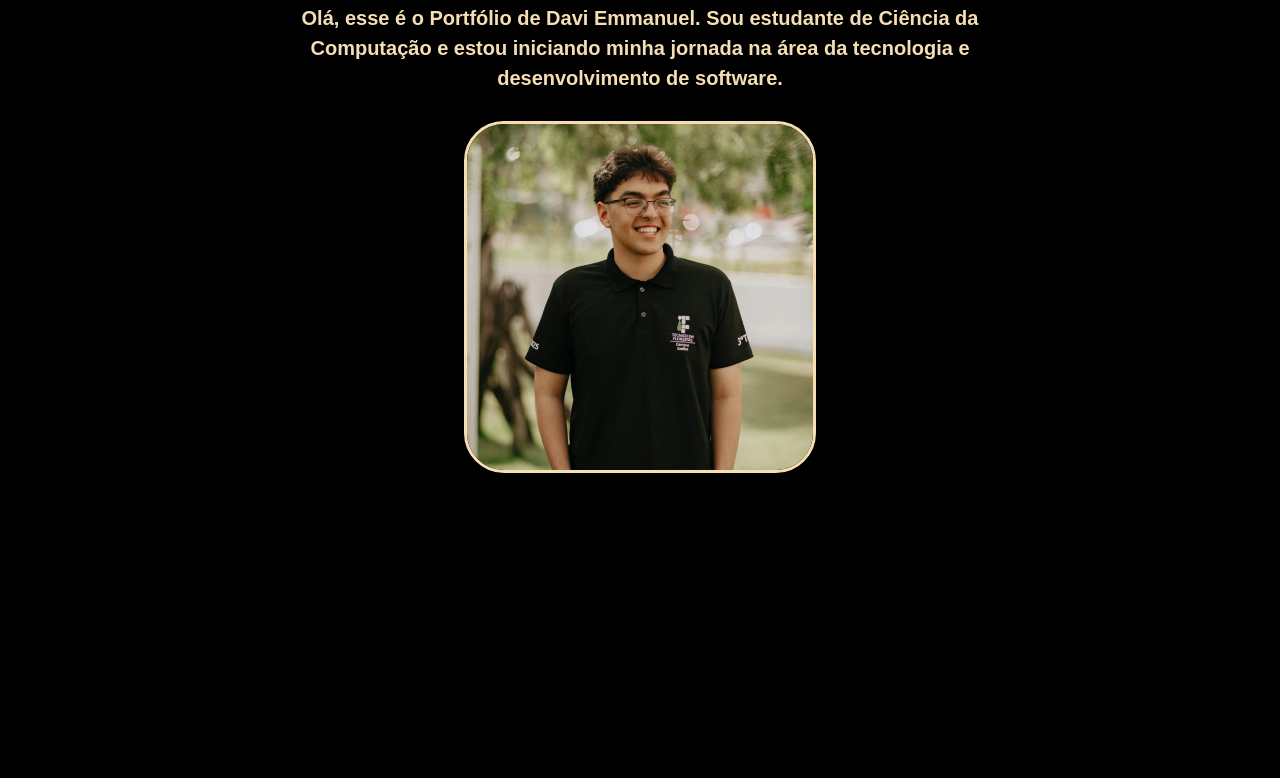
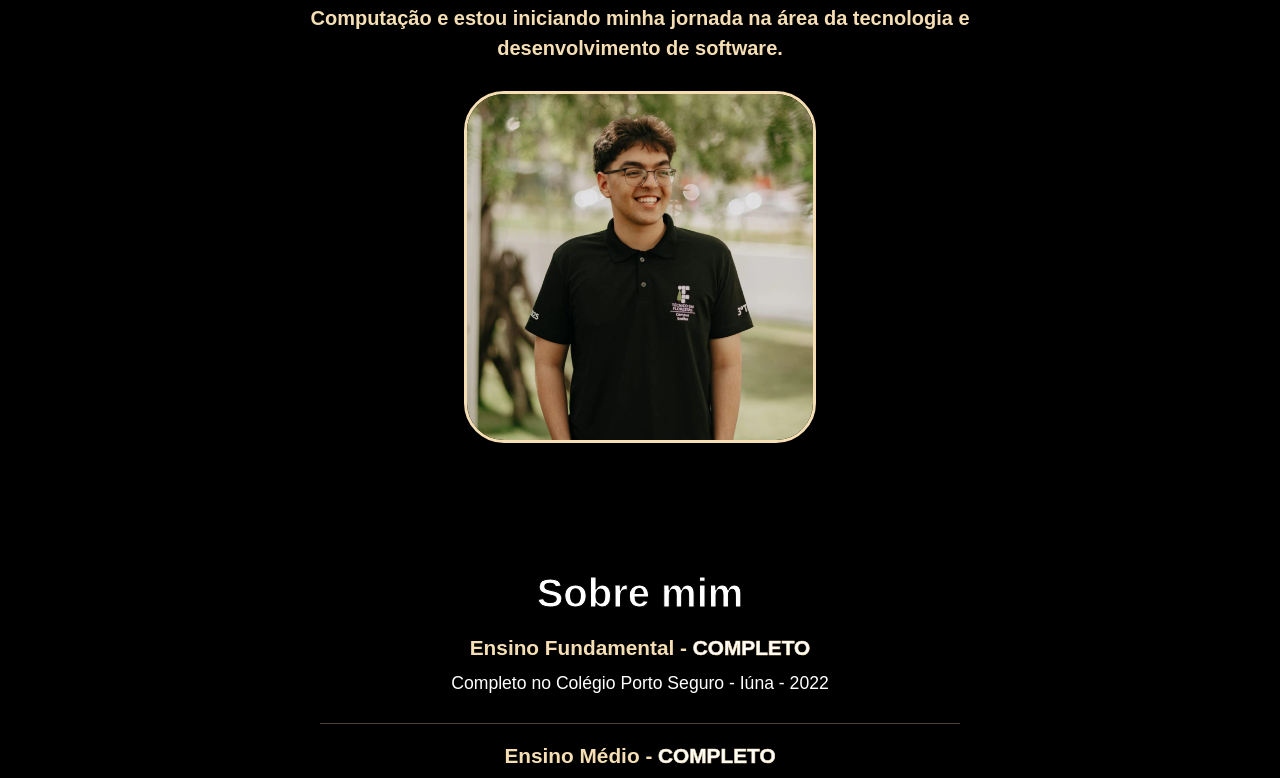
Before and after one commit to daviemmanuelbs/1-PROJETO, a plain HTML site: page index.html in a window 1280 px wide. Shown: the part 241-1019 px from the top of the page. Drawn offline with Linux system fonts and the light colour scheme.

Commit message:
alteração na distancia da section

```diff
--- a/style.css
+++ b/style.css
@@ -82,9 +82,9 @@ nav ul li a:hover {
 section {
     background-color: black;
     text-align: center;
-    min-height: 100vh;
     width: 100%;
-    padding: 6rem 1.5rem 3rem 1.5rem;
+    padding: 4rem 1.5rem;
+    scroll-margin-top: 4.5rem;
     display: flex;
     flex-direction: column;
     justify-content: center;
@@ -92,6 +92,10 @@ section {
     gap: 1.25rem;
 }
 
+#home {
+    min-height: 85vh;
+    padding-top: 6.5rem;
+}
 
 #home h1 {
     color: white;
```
